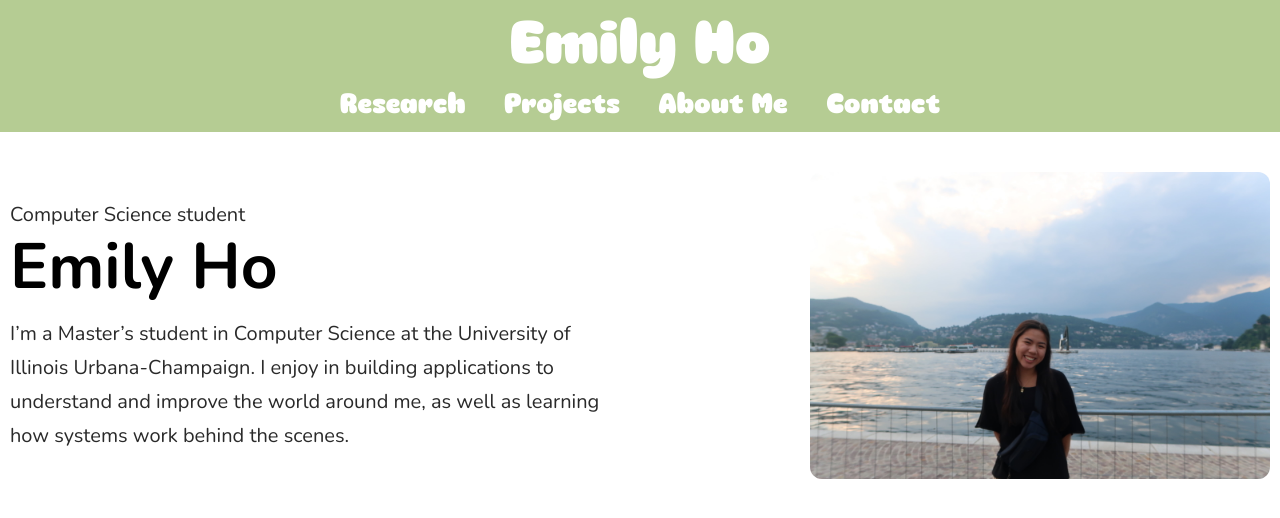
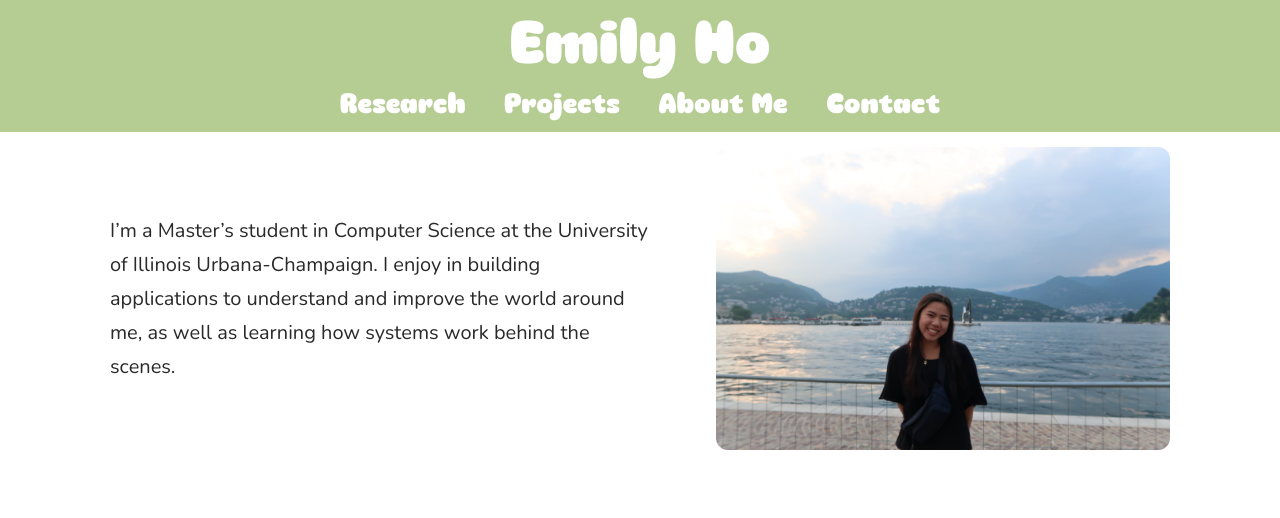
Before and after one commit to emilyho14/personal-website, a React (Vite) app: page / in a window 1280 px wide. Shown: the top 518 px of the page. Built offline with nearby package versions, Linux system fonts and the light colour scheme.

Commit message:
spacing and formatting for Home page

```diff
--- a/src/App.css
+++ b/src/App.css
@@ -93,30 +93,39 @@ body {
 }
 
 .routes {
-  padding: 10px;
+  padding: 0 10px 10px;
 }
 
 .simple-home {
   display: grid;
   grid-template-columns: 1.1fr 0.9fr;
   align-items: center;
-  gap: 2rem;
-  padding: 1rem 0;
+  gap: 2.5rem;
+  max-width: 1100px;
+  margin: 0 auto;
+  padding: 0.25rem 1rem 1rem;
 }
 
 .simple-home-copy {
   display: flex;
   flex-direction: column;
   justify-content: center;
+  gap: 0.2rem;
+  padding-right: 0.75rem;
+}
+
+.small-label {
+  margin: 0;
 }
 
 .simple-home-copy h1 {
   font-size: clamp(2.5rem, 5vw, 4rem);
-  margin-bottom: 0.75rem;
+  margin: 0;
   line-height: 1.1;
 }
 
 .simple-home-copy p {
+  margin: 0;
   max-width: 620px;
   line-height: 1.7;
   color: #2a2a2a;
@@ -125,6 +134,7 @@ body {
 .home-photo-wrap {
   width: min(460px, 100%);
   margin-left: auto;
+  justify-self: end;
   overflow: hidden;
   border-radius: 12px;
 }
@@ -193,9 +203,14 @@ body {
 @media (max-width: 850px) {
   .simple-home {
     grid-template-columns: 1fr;
+    gap: 1.5rem;
+  }
+  .simple-home-copy {
+    padding-right: 0;
   }
   .home-photo-wrap {
     margin-left: 0;
+    justify-self: stretch;
     width: 100%;
   }
   .items-container {
--- a/src/pages/Home.jsx
+++ b/src/pages/Home.jsx
@@ -28,8 +28,6 @@ export default function Home() {
   return (
     <div className="simple-home">
       <div className="simple-home-copy">
-        <p className="small-label">Computer Science student</p>
-        <h1>Emily Ho</h1>
         <p>
           I’m a Master’s student in Computer Science at the University of Illinois
           Urbana-Champaign. I enjoy in building applications to
```
